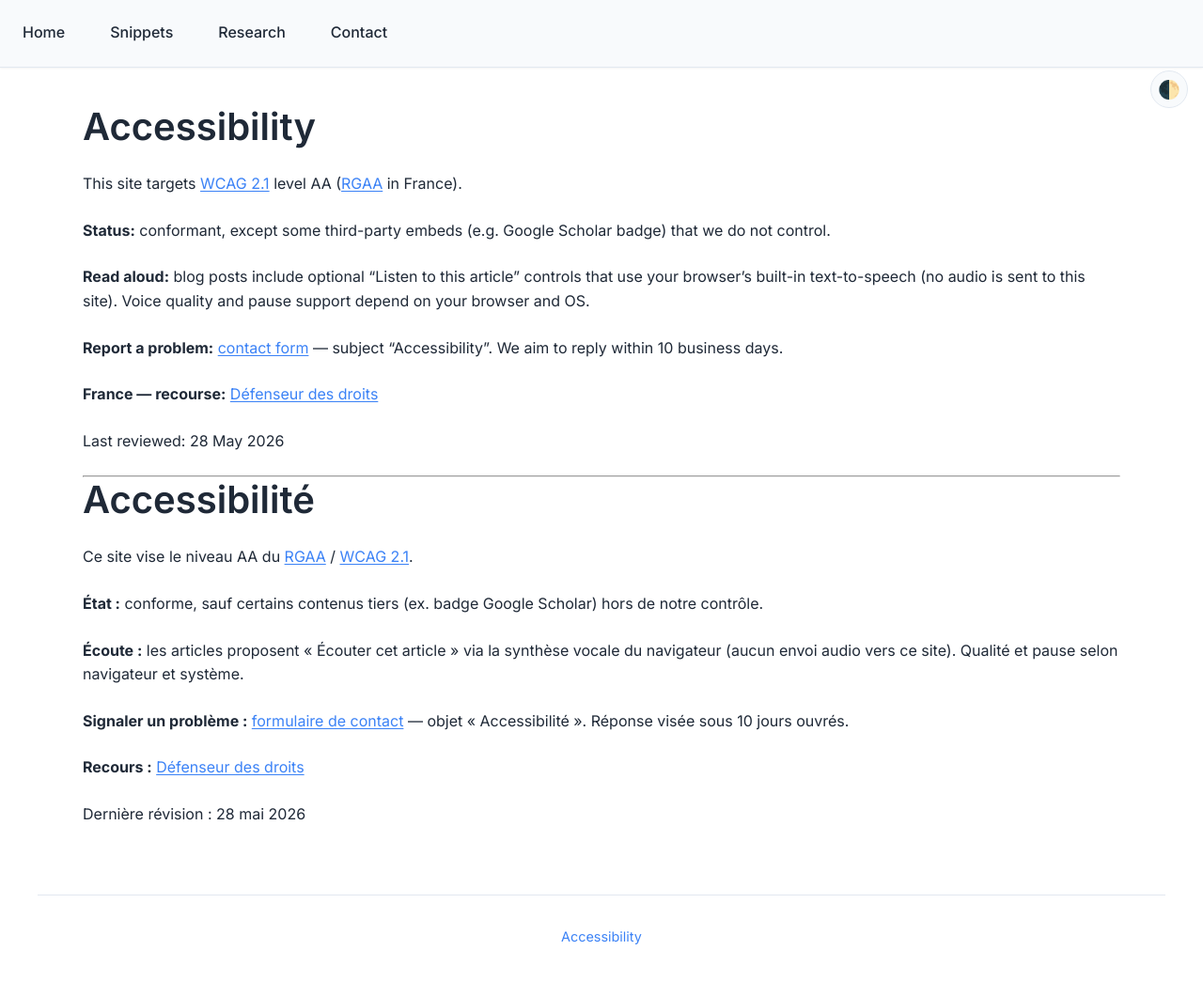
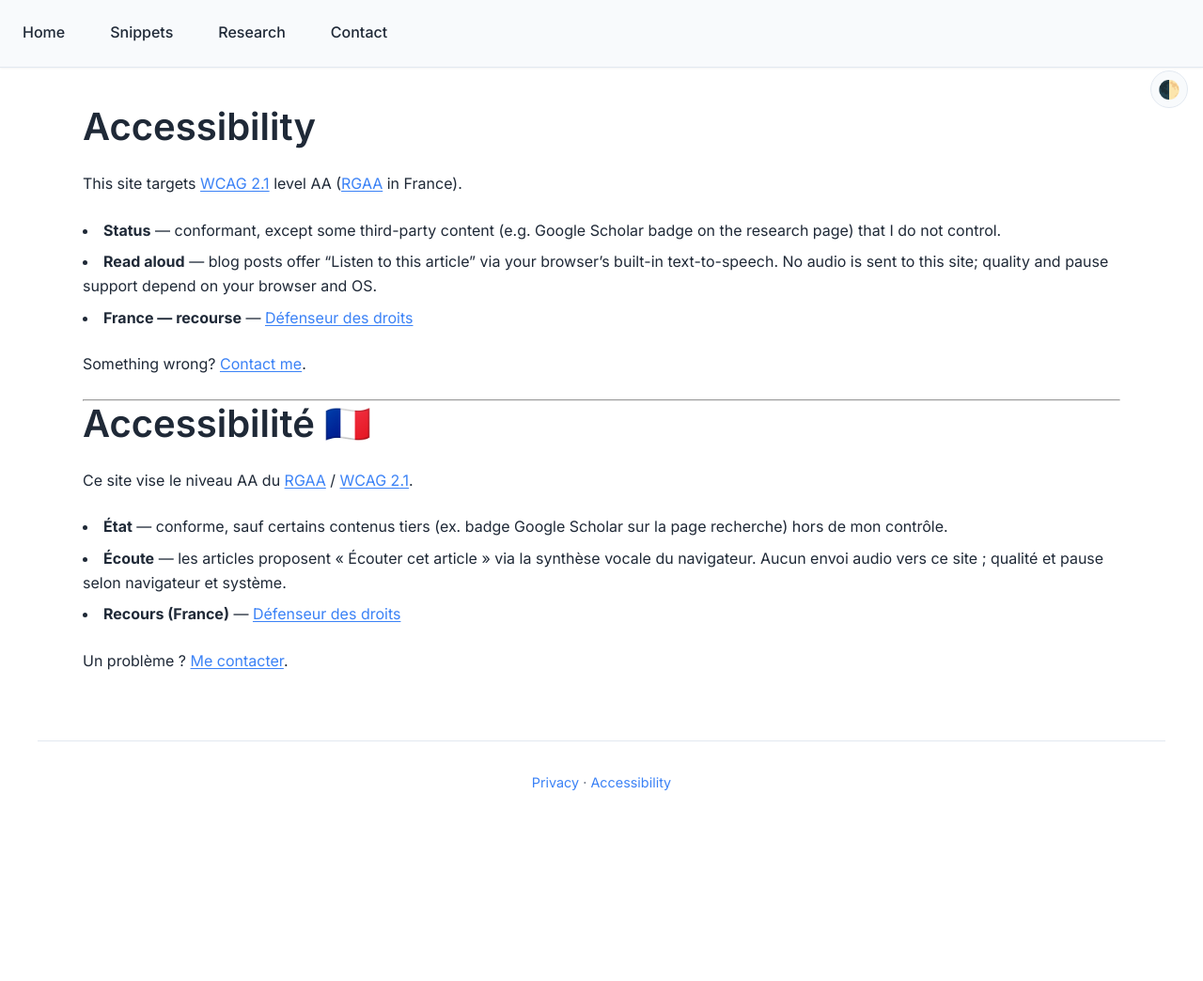
Before and after one commit to shacharmirkin/shacharmirkin.github.io, a Jekyll site: the page built from accessibility.md, in a window 1280 px wide and 1056 px high. Shown: the top 1044 px of the window at 94% size. Built offline with Jekyll 4.4.1, drawn with Linux system fonts in a browser that asks for light colours.

Commit message:
Add initial accessibility and privacy support

```diff
--- a/_includes/site-footer.html
+++ b/_includes/site-footer.html
@@ -1,8 +1,12 @@
 <footer class="site-footer">
     <nav aria-label="{% if page.lang == 'fr' %}Pied de page{% else %}Footer{% endif %}">
         {% if page.lang == 'fr' %}
+        <a href="{{ '/privacy/' | relative_url }}">Confidentialité</a>
+        <span aria-hidden="true"> · </span>
         <a href="{{ '/accessibility/' | relative_url }}">Accessibilité</a>
         {% else %}
+        <a href="{{ '/privacy/' | relative_url }}">Privacy</a>
+        <span aria-hidden="true"> · </span>
         <a href="{{ '/accessibility/' | relative_url }}">Accessibility</a>
         {% endif %}
     </nav>
--- a/accessibility.md
+++ b/accessibility.md
@@ -1,7 +1,7 @@
 ---
 layout: default
 title: "Accessibility"
-description: "Accessibility statement and contact for shacharmirkin.github.io."
+description: "Accessibility statement for shacharmirkin.github.io."
 permalink: /accessibility/
 ---
 
@@ -9,28 +9,20 @@
 
 This site targets [WCAG 2.1](https://www.w3.org/TR/WCAG21/) level AA ([RGAA](https://accessibilite.numerique.gouv.fr/) in France).
 
-**Status:** conformant, except some third-party embeds (e.g. Google Scholar badge) that we do not control.
+- **Status** — conformant, except some third-party content (e.g. Google Scholar badge on the research page) that I do not control.
+- **Read aloud** — blog posts offer “Listen to this article” via your browser’s built-in text-to-speech. No audio is sent to this site; quality and pause support depend on your browser and OS.
+- **France — recourse** — [Défenseur des droits](https://formulaire.defenseurdesdroits.fr/)
 
-**Read aloud:** blog posts include optional “Listen to this article” controls that use your browser’s built-in text-to-speech (no audio is sent to this site). Voice quality and pause support depend on your browser and OS.
-
-**Report a problem:** [contact form](/contact/) — subject “Accessibility”. We aim to reply within 10 business days.
-
-**France — recourse:** [Défenseur des droits](https://formulaire.defenseurdesdroits.fr/)
-
-Last reviewed: 28 May 2026
+Something wrong? [Contact me](/contact/).
 
 ---
 
-# Accessibilité
+# Accessibilité <span aria-hidden="true">🇫🇷</span>
 
 Ce site vise le niveau AA du [RGAA](https://accessibilite.numerique.gouv.fr/) / [WCAG 2.1](https://www.w3.org/TR/WCAG21/).
 
-**État :** conforme, sauf certains contenus tiers (ex. badge Google Scholar) hors de notre contrôle.
+- **État** — conforme, sauf certains contenus tiers (ex. badge Google Scholar sur la page recherche) hors de mon contrôle.
+- **Écoute** — les articles proposent « Écouter cet article » via la synthèse vocale du navigateur. Aucun envoi audio vers ce site ; qualité et pause selon navigateur et système.
+- **Recours (France)** — [Défenseur des droits](https://formulaire.defenseurdesdroits.fr/)
 
-**Écoute :** les articles proposent « Écouter cet article » via la synthèse vocale du navigateur (aucun envoi audio vers ce site). Qualité et pause selon navigateur et système.
-
-**Signaler un problème :** [formulaire de contact](/contact/) — objet « Accessibilité ». Réponse visée sous 10 jours ouvrés.
-
-**Recours :** [Défenseur des droits](https://formulaire.defenseurdesdroits.fr/)
-
-Dernière révision : 28 mai 2026
+Un problème ? [Me contacter](/contact/).
--- a/assets/css/main.scss
+++ b/assets/css/main.scss
@@ -311,6 +311,13 @@
 
 .contact-meeting p {
     margin: 0;
+}
+
+.form-privacy-notice {
+    font-size: 0.875rem;
+    color: var(--text-light);
+    margin: 0 0 var(--spacing-md);
+    line-height: 1.5;
 }
 
 .form-group {
```
Also changed, not shown: contact.md (+2 -0 lines), privacy.md (added, +38 -0 lines), tests/test_site_artifacts.py (+5 -0 lines), 1 other file.
